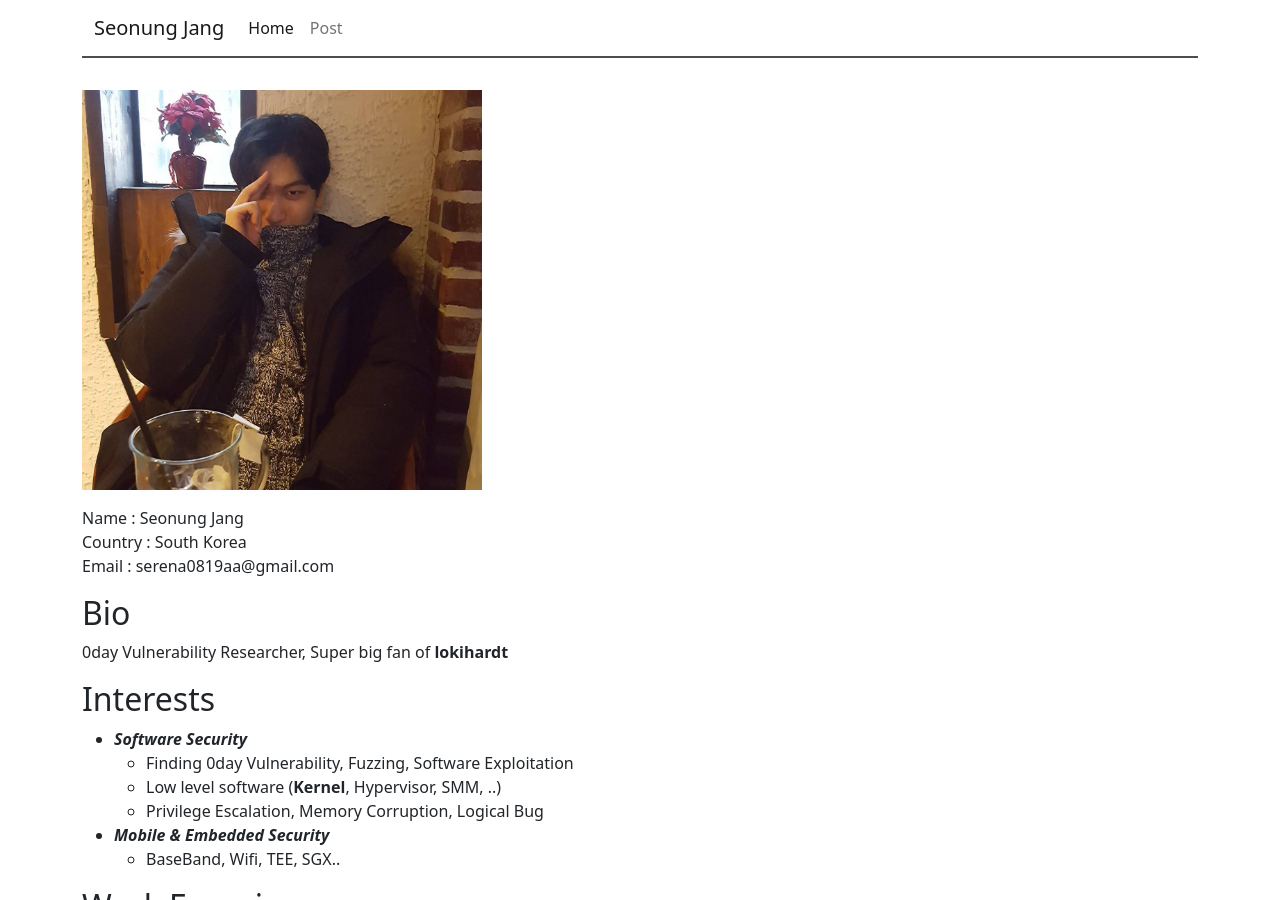
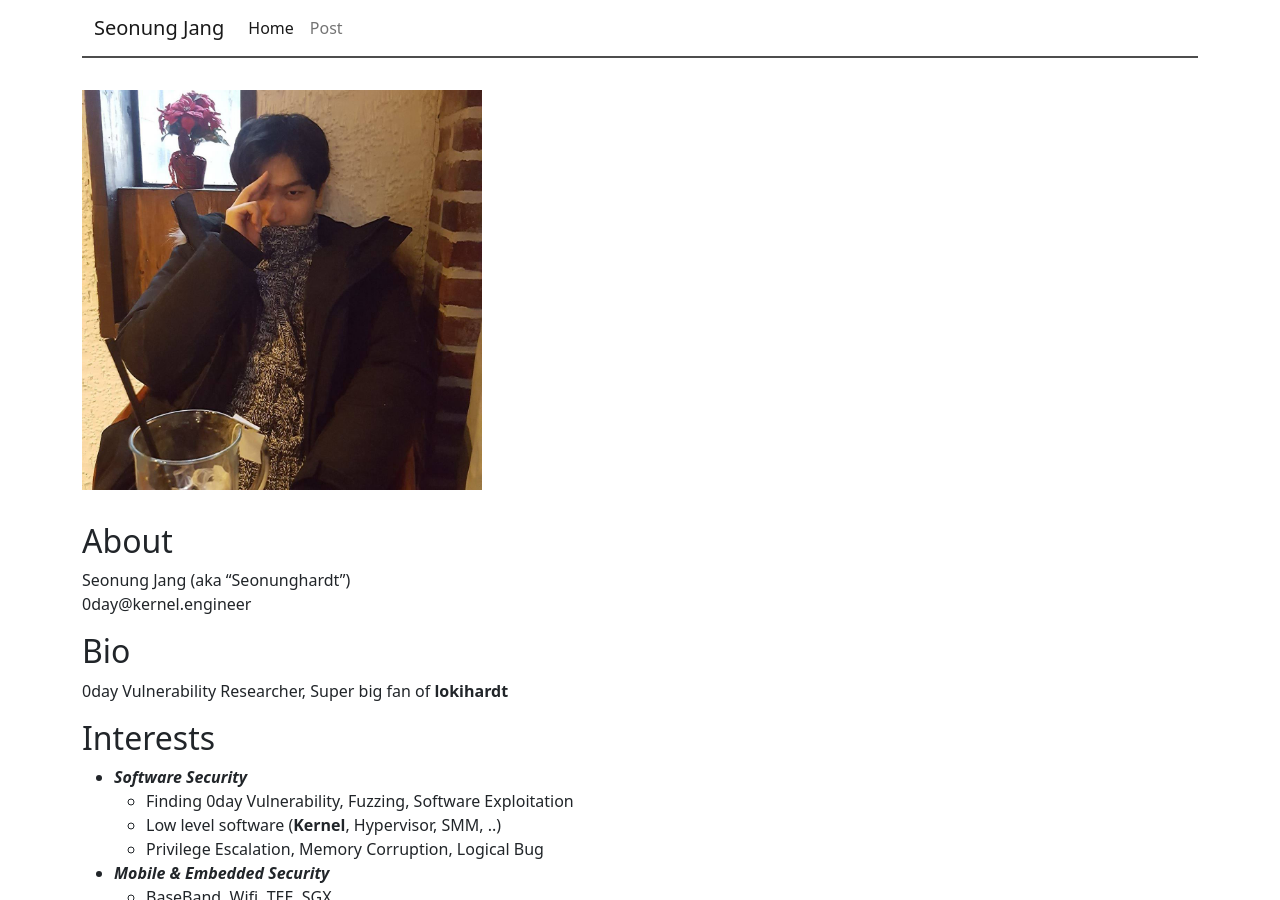
Before and after one commit to KernelGangster/KernelGangster.github.io, a Jekyll site: the page built from index.md, in a window 1280 px wide and 900 px high. Built offline with Jekyll 4.4.1, drawn with Linux system fonts in a browser that asks for light colours.

Commit message:
change about

```diff
--- a/index.md
+++ b/index.md
@@ -3,9 +3,11 @@ layout: default
 #title: About
 ---
 <img src="/assets/images/meme.jpg" width="400" height="790" title="young me" alt="profile_picture">
-Name : Seonung Jang
-Country : South Korea
-Email : serena0819aa@gmail.com
+
+## About
+Seonung Jang (aka "Seonunghardt")
+0day@kernel.engineer
+
 
 ## Bio
 0day Vulnerability Researcher, Super big fan of **lokihardt**
```
Also changed, not shown: 6 other files.
